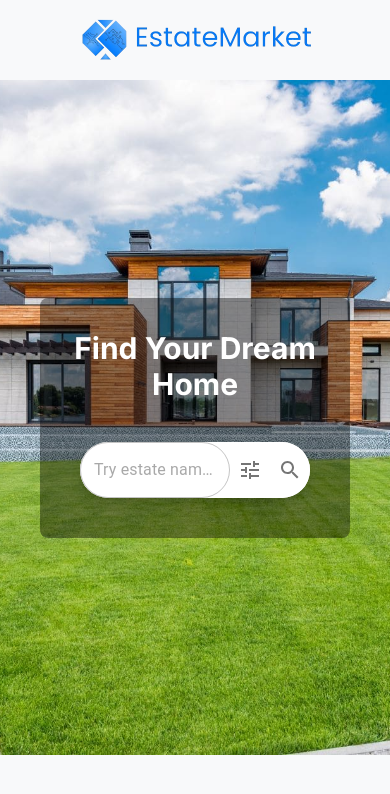
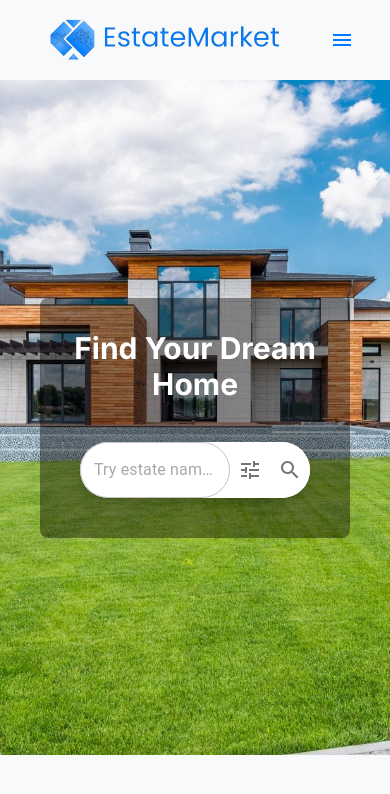
Before and after one commit to JesseOSullivan/EstateMarket, a Next.js app: page / in a window 390 px wide. Shown: the top 794 px of the page. Built offline with nearby package versions, Linux system fonts and the light colour scheme; a web font is replaced by a local one.

Commit message:
fixed mayeb broke nav

```diff
--- a/app/layout.tsx
+++ b/app/layout.tsx
@@ -18,11 +18,15 @@ export default function RootLayout({
           <html>
 
       <body style={{backgroundColor:'#f8f9fa'}} className={`${inter.className} antialiased`}>
-      <div className='py-10'>
-      <Navbar />
+      <div className="fixed top-0 left-0 right-0 z-50">
+         <Navbar />
       </div>
 
-      {children}
+
+      <div className="pt-20"> {/* Add top padding to push content below the navbar */}
+          {children}
+        </div>
+
       <SpeedInsights />
 
       </body>
--- a/app/ui/Navbar.tsx
+++ b/app/ui/Navbar.tsx
@@ -1,16 +1,17 @@
 'use client';
+import React, { useState } from "react";
 import Link from "next/link";
-import React, { useState } from "react";
 import { useTheme } from '@mui/material/styles';
 import logo from "@/logo.png";
 import Image from 'next/image';
 import MenuIcon from '@mui/icons-material/Menu';
 import Divider from '@mui/material/Divider';
 import Button from '@mui/material/Button';
+import { animated, useSpring } from '@react-spring/web';
 
 const Navbar = () => {
-  const [nav, setNav] = useState(false);
   const theme = useTheme();
+  const [mobileMenuOpen, setMobileMenuOpen] = useState(false);
 
   const links = [
     {
@@ -34,21 +35,33 @@ const Navbar = () => {
       link: "contact",
     },
   ];
+  const toggleMobileMenu = () => {
+    console.log("Toggling menu:", !mobileMenuOpen); // Debug: Check if this toggles
+    setMobileMenuOpen(!mobileMenuOpen);
+  };
+
+  const menuAnimation = useSpring({
+    to: {
+      opacity: mobileMenuOpen ? 1 : 0,
+      transform: mobileMenuOpen ? `translateY(0)` : `translateY(-100vh)` // Use vh for full viewport height
+    },
+    from: {
+      opacity: 0,
+      transform: `translateY(-100vh)`,
+    },
+  });
 
   return (
-    <div style={{ backgroundColor: theme.palette.background.default,  }} className="flex justify-between items-center  h-20 px-4 fixed top-0 left-0 right-0">
+    <div style={{ backgroundColor: theme.palette.background.default }} className="flex justify-between items-center h-20 px-4 fixed top-0 left-0 right-0">
       {/* Logo */}
       <div className="flex justify-center w-full md:w-auto">
         <Link href={`/`}>
-          <Image  priority src={logo} width={250} alt="Estate Market"
-                    loading='eager'
-                    rel="preload"
-                  fetchPriority='high'/>
+          <Image priority src={logo} width={250} alt="Estate Market" loading='eager' rel="preload" fetchPriority='high' />
         </Link>
       </div>
 
       {/* Navigation Links */}
-      <ul className="hidden  	 md:flex justify-center w-full">
+      <ul className="hidden md:flex justify-center w-full">
         {links.map(({ id, link }) => (
           <React.Fragment key={id}>
             <li className="px-4 cursor-pointer capitalize font-medium text-black hover:text-gray-300 transition duration-300">
@@ -111,10 +124,28 @@ const Navbar = () => {
           Sign Up
         </Button>
       </div>
-      {/* Hamburger Menu - Visible on small screens */}
+      {/* Hamburger Menu */}
       <div className="md:hidden flex items-center">
-        {/* Implement a toggle button for a dropdown or off-canvas menu */}
+        <Button onClick={toggleMobileMenu}>
+          <MenuIcon />
+        </Button>
       </div>
+
+      {/* Mobile Menu */}
+      {mobileMenuOpen && (
+        <animated.div style={menuAnimation} className="md:hidden translateY(-100%) absolute top-20 right-0 left-0 bg-white z-10 shadow-lg">
+          <ul className="flex flex-col justify-center items-center py-4">
+            {links.map(({ id, link }) => (
+              <React.Fragment key={id}>
+                <li className="px-4 cursor-pointer capitalize font-medium text-black hover:text-gray-300 transition duration-300 my-2">
+                  <Link href={`/${link}`}>{link}</Link>
+                </li>
+                {id < links.length && <Divider />}
+              </React.Fragment>
+            ))}
+          </ul>
+        </animated.div>
+      )}
     </div>
   );
 };
--- a/package.json
+++ b/package.json
@@ -14,6 +14,8 @@
     "@heroicons/react": "^2.0.18",
     "@mui/icons-material": "^5.15.7",
     "@mui/material": "^5.15.7",
+    "@react-spring/animated": "^9.7.3",
+    "@react-spring/web": "^9.7.3",
     "@tailwindcss/forms": "^0.5.7",
     "@types/node": "20.5.7",
     "@vercel/postgres": "^0.5.1",
@@ -42,7 +44,8 @@
     "eslint-config-next": "^14.0.0",
     "eslint-config-prettier": "9.0.0",
     "prettier": "^3.0.3",
-    "prettier-plugin-tailwindcss": "0.5.4"
+    "prettier-plugin-tailwindcss": "0.5.4",
+    "react-spring": "^9.7.3"
   },
   "engines": {
     "node": ">=18.17.0"
```
Also changed, not shown: 1 other file (tests, documents, lock files or other folders). Lines whose indentation alone changed are shown as unchanged.
